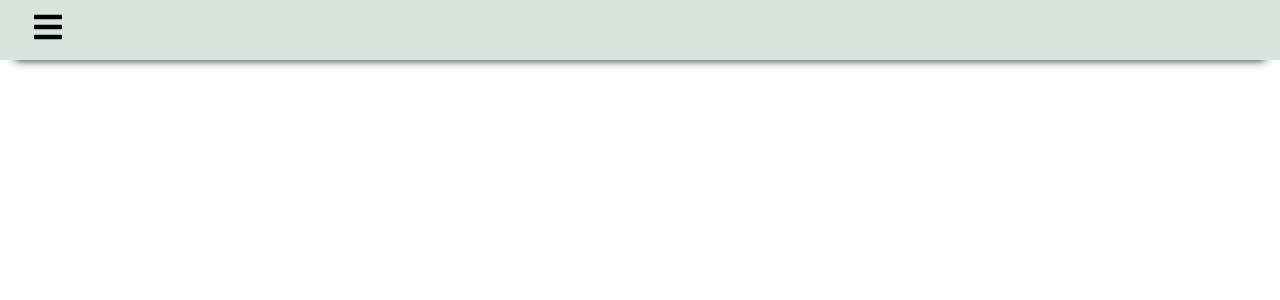
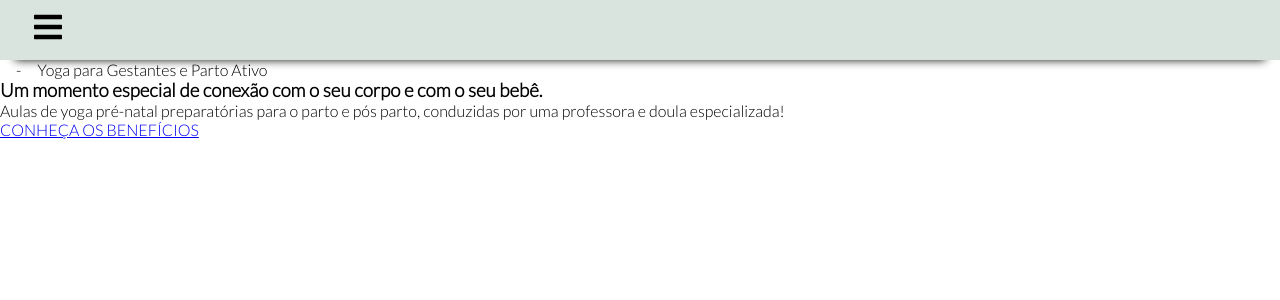
Before and after one commit to Programmerarantes/react-website-yoga, a React (Create React App) app: page / in a window 1280 px wide. Shown: the top 300 px of the page. Built offline with nearby package versions, Linux system fonts and the light colour scheme.

Commit message:
fixing navmenubar

```diff
--- a/src/components/Navbar.css
+++ b/src/components/Navbar.css
@@ -67,6 +67,7 @@
   display: flex;
   justify-content: flex-start;
   align-items: center;
+  position: absolute;
 }
 
 span {
--- a/src/pages/Home.js
+++ b/src/pages/Home.js
@@ -3,7 +3,22 @@ import React from 'react'
 function Home() {
   return (
     <div className='home'>
-
+       <section id="container-one" class="container-one">
+            <div class="box-container-one">
+                <div class="intro">
+                    <span class="separator">-
+                        <span class="legend">Yoga para Gestantes e Parto Ativo</span>
+                    </span>
+                    <div class="text-one">
+                        <h3>Um momento especial de conexão com o seu corpo e com o seu bebê.</h3>
+                        <p>Aulas de yoga pré-natal preparatórias para o parto e pós parto, conduzidas por uma professora e doula especializada!</p>
+                    </div>
+                </div>
+                <div class="btn-container">
+                    <a class="btn-one" href="#container-four">CONHEÇA OS BENEFÍCIOS</a>
+                </div>
+            </div>
+        </section>
     </div>
   )
 }
```
